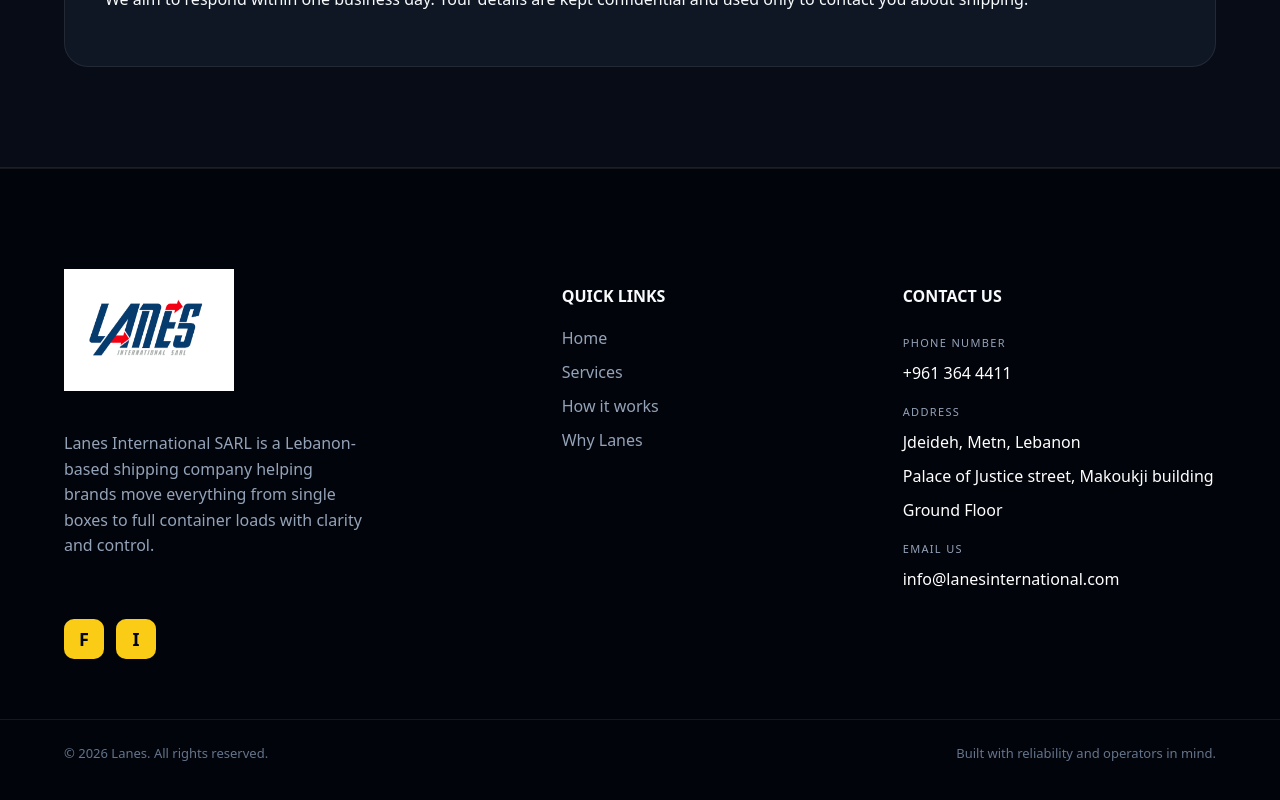
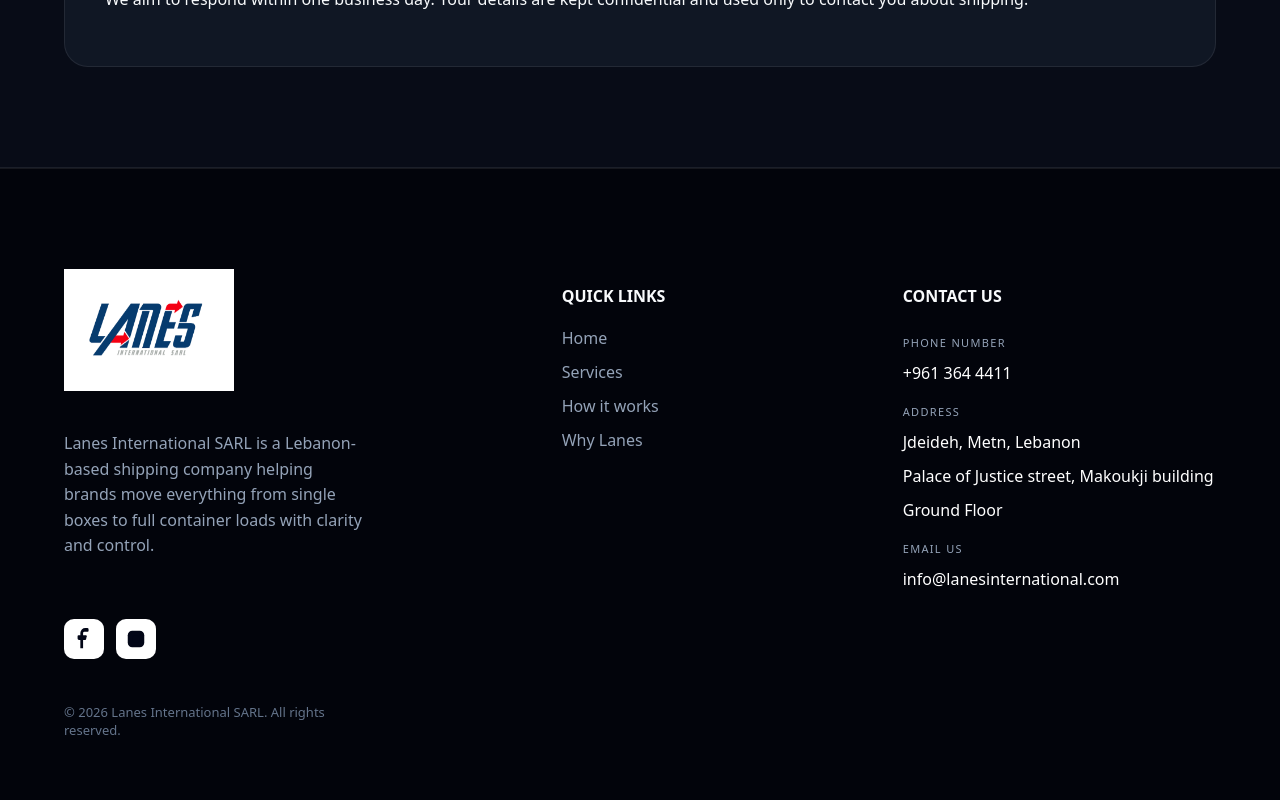
Before and after one commit to georgesmakoukji/lanes, a Next.js app: page / in a window 1280 px wide. Shown: the part 4711-5511 px from the top of the page. Built offline with nearby package versions, Linux system fonts and the light colour scheme.

Commit message:
style: Update footer social icons to use SVGs for better scalability and visual consistency, and add footer copyright text for improved information presentation.

```diff
--- a/app/globals.css
+++ b/app/globals.css
@@ -724,13 +724,19 @@ button {
   width: 40px;
   height: 40px;
   border-radius: 10px;
-  background: #facc15;
+  background: #ffffff;
   display: inline-flex;
   align-items: center;
   justify-content: center;
   color: #020617;
   font-weight: 700;
   font-size: 18px;
+}
+
+.footer-social-icon svg {
+  width: 22px;
+  height: 22px;
+  fill: #020617;
 }
 
 .footer-column {
@@ -791,6 +797,12 @@ button {
   color: var(--text-dim);
   font-size: 13px;
   /* Slightly larger */
+}
+
+.footer-bottom-copy {
+  margin-top: 24px;
+  font-size: 13px;
+  color: var(--text-dim);
 }
 
 .footer-left {
--- a/app/page.js
+++ b/app/page.js
@@ -495,12 +495,29 @@ export default function HomePage() {
             </p>
             <div className="footer-social">
               <a href="#" className="footer-social-icon" aria-label="Lanes on Facebook">
-                F
+                <svg
+                  xmlns="http://www.w3.org/2000/svg"
+                  viewBox="0 0 24 24"
+                  aria-hidden="true"
+                >
+                  <path d="M14.5 4H16a1 1 0 0 0 1-1V1.5A1.5 1.5 0 0 0 15.5 0h-2A5.5 5.5 0 0 0 8 5.5V8H6a1 1 0 0 0-1 1v2.5A1.5 1.5 0 0 0 6.5 13H8v9h3v-9h2.3a1 1 0 0 0 .98-.8l.5-2.5A1 1 0 0 0 13.8 8H11V5.5A1.5 1.5 0 0 1 12.5 4h2Z" />
+                </svg>
               </a>
               <a href="#" className="footer-social-icon" aria-label="Lanes on Instagram">
-                I
+                <svg
+                  xmlns="http://www.w3.org/2000/svg"
+                  viewBox="0 0 24 24"
+                  aria-hidden="true"
+                >
+                  <rect x="3" y="3" width="18" height="18" rx="5" ry="5" />
+                  <circle cx="12" cy="12" r="4" />
+                  <circle cx="17" cy="7" r="1.2" />
+                </svg>
               </a>
             </div>
+            <p className="footer-bottom-copy">
+              © {year} Lanes International SARL. All rights reserved.
+            </p>
           </div>
           <div className="footer-right">
             <div className="footer-column">
@@ -539,14 +556,6 @@ export default function HomePage() {
             </div>
           </div>
         </div>
-        <div className="footer-bottom">
-          <div className="container footer-bottom-inner">
-            <span>© {year} Lanes. All rights reserved.</span>
-            <span className="footer-bottom-sub">
-              Built with reliability and operators in mind.
-            </span>
-          </div>
-        </div>
       </footer>
     </>
   );
```
